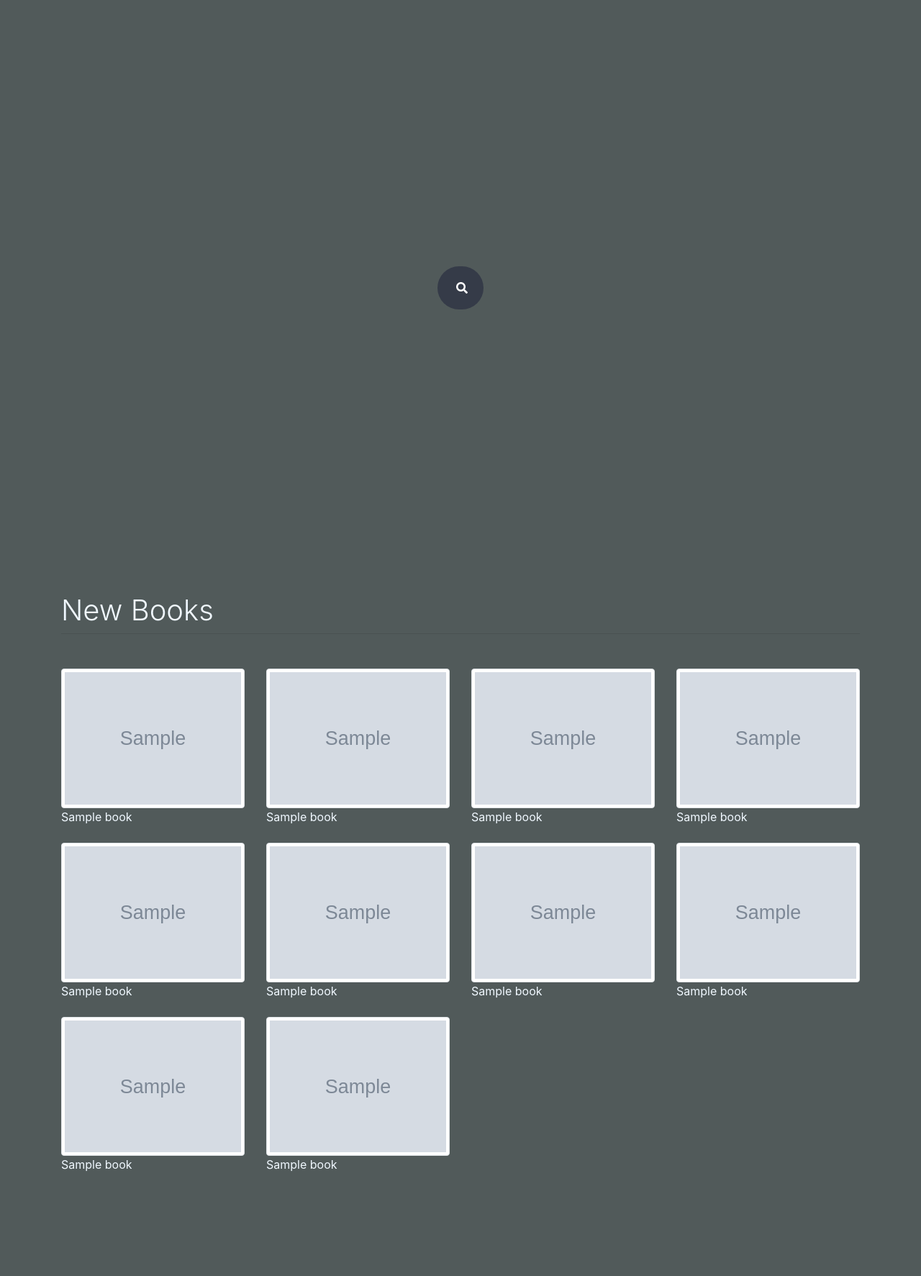
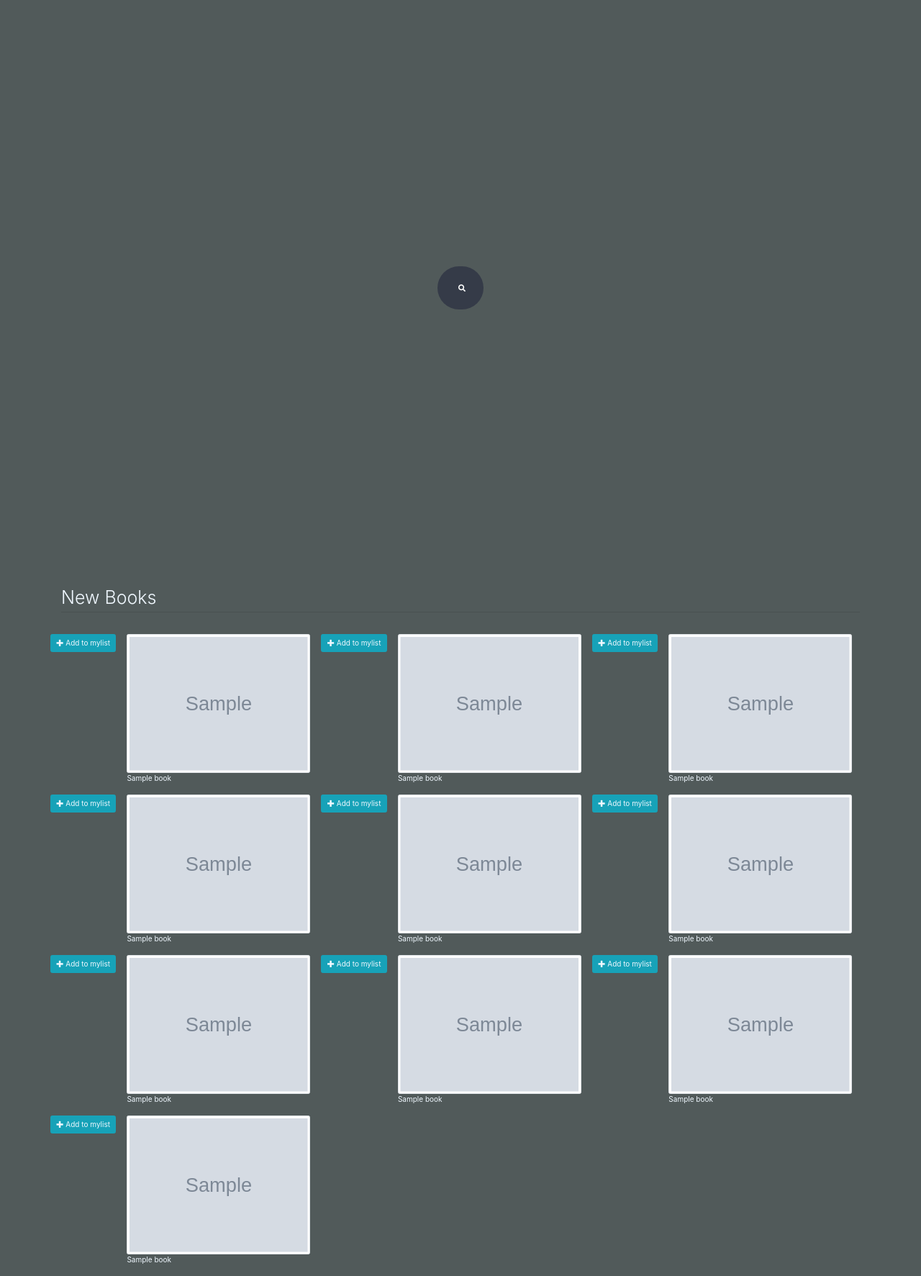
Before and after one commit to eniseirem/django_bookme, a Django app: page / in a window 1280 px wide. Shown: the whole page at 72% size. Before the commit the page ends 1627 px from the top, so only its background shows below. Run offline with Django 3.2, Linux system fonts and the light colour scheme; tables that the repository leaves empty hold one stand-in row (values such as "Sample post"); grey boxes marked "Sample" are stand-in pictures; a database or web service that is not in the repository returns one stand-in record (values such as "Sample title"); data that the repository does not hold is empty; some libraries are stand-ins or nearby versions.

Commit message:
homepage template changed
-books are add to partial templates for further usage
-add my list button added (to be configure)

```diff
--- a/bookme/views.py
+++ b/bookme/views.py
@@ -1,10 +1,17 @@
 from django.shortcuts import render
 import requests
-
+from django.http import HttpResponseRedirect
 import json
 # Create your views here.
 
 
+from django.contrib import messages
+
+def add_list(request):
+
+#add here to add to list
+   messages.info(request, 'Book saved to your list successfully!')
+   return HttpResponseRedirect('.')
 
 def homepage(request):
     response = requests.get('https://api.itbook.store/1.0/new')
--- a/templates/homepage.html
+++ b/templates/homepage.html
@@ -6,6 +6,11 @@
     <script src='https://cdnjs.cloudflare.com/ajax/libs/jquery/3.4.1/jquery.slim.min.js'></script>
         <link rel='stylesheet' href='https://stackpath.bootstrapcdn.com/bootstrap/4.3.1/css/bootstrap.min.css'>
     <script src='https://stackpath.bootstrapcdn.com/bootstrap/4.3.1/js/bootstrap.bundle.min.js'></script>
+{#    <link rel="stylesheet" href="https://cdnjs.cloudflare.com/ajax/libs/font-awesome/4.7.0/css/font-awesome.min.css">#}
+        <link rel="stylesheet" href="https://maxcdn.bootstrapcdn.com/bootstrap/3.4.0/css/bootstrap.min.css">
+    <script src="https://ajax.googleapis.com/ajax/libs/jquery/3.4.1/jquery.min.js"></script>
+    <script src="https://maxcdn.bootstrapcdn.com/bootstrap/3.4.0/js/bootstrap.min.js"></script>
+
 
 </head>
 <body>
@@ -14,28 +19,14 @@
 <div class="container">
 
 
-
-<div > {% include './partial/searchbar.html' %}</div>
+<div> {% include './partial/searchbar.html' %}</div>
 
     <h1 class="font-weight-light text-center text-lg-left mt-4 mb-0" style="color: aliceblue">New Books </h1>
 
   <hr class="mt-2 mb-5">
 
 
-  <div class="row text-center text-lg-left">
-  {% for x in range %}
-{% with lookup_result=bookinfo|lookup:x %}
-     <div class="col-lg-3 col-md-4 col-6">
-      <a href="#" class="d-block mb-4 h-100" style="color: aliceblue">
-            <img class="img-fluid img-thumbnail" src="{{ lookup_result.image }}" alt="">{{ lookup_result.title }}
-          </a>
-    </div>
-    {% endwith %}
-    {% endfor %}
-
-  </div>
-
-
+<div> {% include './partial/books.html' %}</div>
 </div>
 <!-- /.container -->
 
--- /dev/null
+++ b/templates/partial/books.html
@@ -0,0 +1,20 @@
+{% load custom_filt %}
+
+  <div class="row text-center text-lg-left">
+  {% for x in range %}
+{% with lookup_result=bookinfo|lookup:x %}
+    <div class="">
+       <a href="#" class="btn btn-info btn-md" style="color: aliceblue">
+          <span class="glyphicon glyphicon-plus"></span> Add to mylist
+        </a>
+</div>
+     <div class="col-lg-3 col-md-4 col-6">
+      <a href="#" class="d-block mb-4 h-100" style="color: aliceblue">
+            <img class="img-fluid img-thumbnail" src="{{ lookup_result.image }}" alt="">{{ lookup_result.title }}
+          </a>
+
+ </div>
+    {% endwith %}
+    {% endfor %}
+
+  </div>
```
